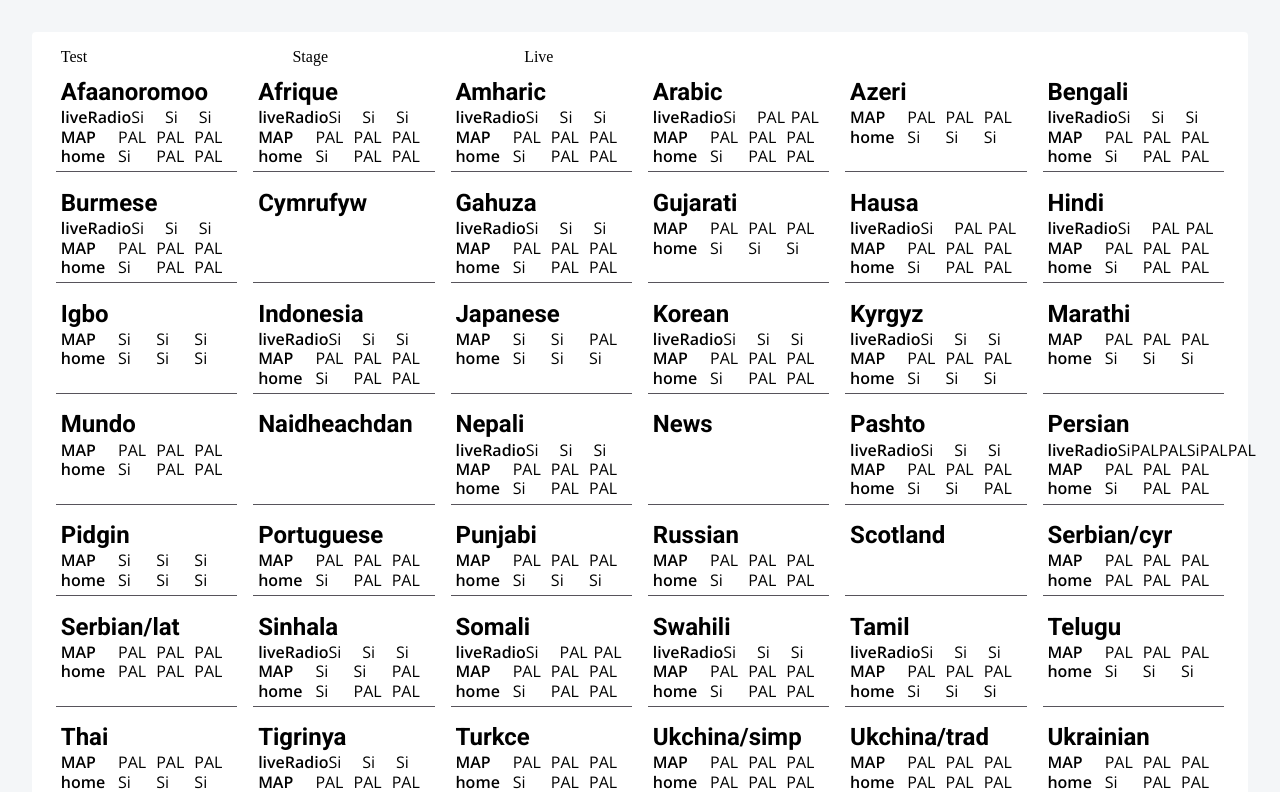
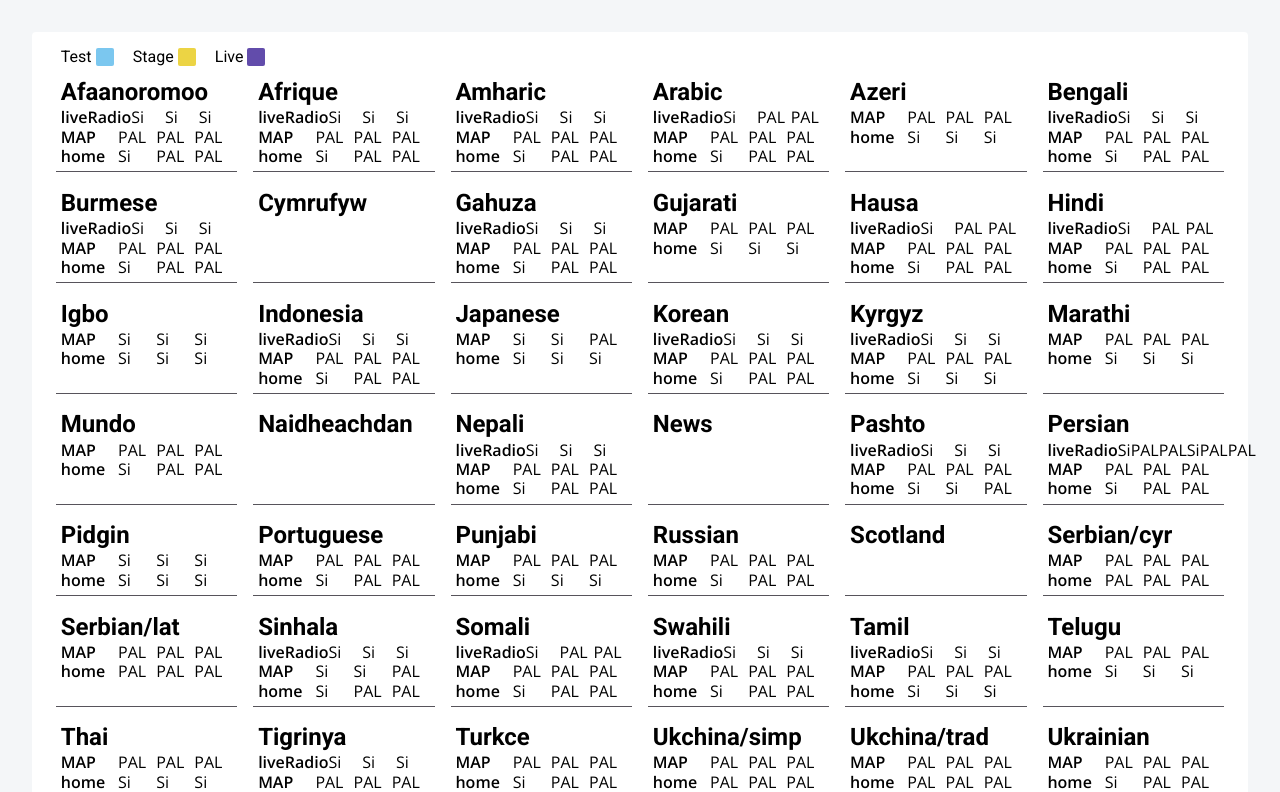
Before and after one commit to karinathomasbbc/ws-media-dashboard, a React (Create React App) app in the folder media-dashboard-react/: page / in a window 1280 px wide. Shown: the top 792 px of the page. Built offline with nearby package versions, Linux system fonts and the light colour scheme.

Commit message:
Added some more color consts for status

```diff
--- a/media-dashboard-react/src/components/EnvironmentItem.js
+++ b/media-dashboard-react/src/components/EnvironmentItem.js
@@ -18,7 +18,7 @@ const EnvironmentItem = ({ renderer }) => {
 
   return (
     <Wrapper>
-      <EnvironmentText> {handleEnvItemText(renderer)}</EnvironmentText>
+      <EnvironmentText>{handleEnvItemText(renderer)}</EnvironmentText>
     </Wrapper>
   );
 };
--- a/media-dashboard-react/src/components/Table.js
+++ b/media-dashboard-react/src/components/Table.js
@@ -1,8 +1,7 @@
 import React from "react";
 import styled from "styled-components/macro";
 import Service from "./Service";
-import TableHeading from "./TableHeading";
-import TableRow from "./TableRow";
+import TableKey from "./TableKey";
 
 const DataTable = styled.div`
   display: flex;
@@ -19,7 +18,7 @@ const ServicesWrapper = styled.div`
 const Table = ({ services }) => {
   return (
     <DataTable>
-      <TableHeading />
+      <TableKey />
       <ServicesWrapper>
         {services.map(service => {
           return (
--- a/media-dashboard-react/src/components/TableHeading.js
+++ /dev/null
@@ -1,24 +0,0 @@
-import React from "react";
-import styled from "styled-components/macro";
-import TableRow from "./TableRow";
-
-const TableHeadingItem = styled.div`
-  /* min-width: 100px; */
-  flex: 0.2;
-`;
-
-const TableHeadingRow = styled(TableRow)`
-  padding: 0 0.8rem;
-`;
-
-const TableHeading = () => {
-  return (
-    <TableHeadingRow>
-      <TableHeadingItem>Test</TableHeadingItem>
-      <TableHeadingItem>Stage</TableHeadingItem>
-      <TableHeadingItem>Live</TableHeadingItem>
-    </TableHeadingRow>
-  );
-};
-
-export default TableHeading;
--- /dev/null
+++ b/media-dashboard-react/src/components/TableKey.js
@@ -0,0 +1,50 @@
+import React from "react";
+import styled from "styled-components/macro";
+import TableRow from "./TableRow";
+import Colors from "../consts/Colors";
+
+const TableKeyItem = styled.div`
+  /* min-width: 100px; */
+  margin-right: 1.2em;
+  display: flex;
+  flex-direction: row;
+  justify-content: center;
+  align-items: center;
+`;
+
+const TableKeyRow = styled(TableRow)`
+  padding: 0 0.8rem;
+`;
+
+const KeyText = styled.span`
+  font-family: "Roboto", sans-serif;
+`;
+
+const KeyBox = styled.div`
+  margin-left: 0.25rem;
+  width: 18px;
+  border-radius: 2px;
+  height: 18px;
+  background-color: ${props => props.color};
+`;
+
+const TableKey = () => {
+  return (
+    <TableKeyRow>
+      <TableKeyItem>
+        <KeyText>Test</KeyText>
+        <KeyBox color={Colors.testBlue}></KeyBox>
+      </TableKeyItem>
+      <TableKeyItem>
+        <KeyText>Stage</KeyText>
+        <KeyBox color={Colors.stagingAmber}></KeyBox>
+      </TableKeyItem>
+      <TableKeyItem>
+        <KeyText>Live</KeyText>
+        <KeyBox color={Colors.livePurple}></KeyBox>
+      </TableKeyItem>
+    </TableKeyRow>
+  );
+};
+
+export default TableKey;
--- a/media-dashboard-react/src/consts/colors.js
+++ b/media-dashboard-react/src/consts/colors.js
@@ -6,5 +6,9 @@ export default {
   red: `#D53516`,
   yelow: `#F9CD01`,
   green: `#22e05e`,
-  blue: `#7BC7EF`
+  testBlue: `#7BC7EF`,
+  livePurple: `#624CAB`,
+  stagingAmber: `#ECD444`
 };
+
+// alt purple option 6E2594
```
